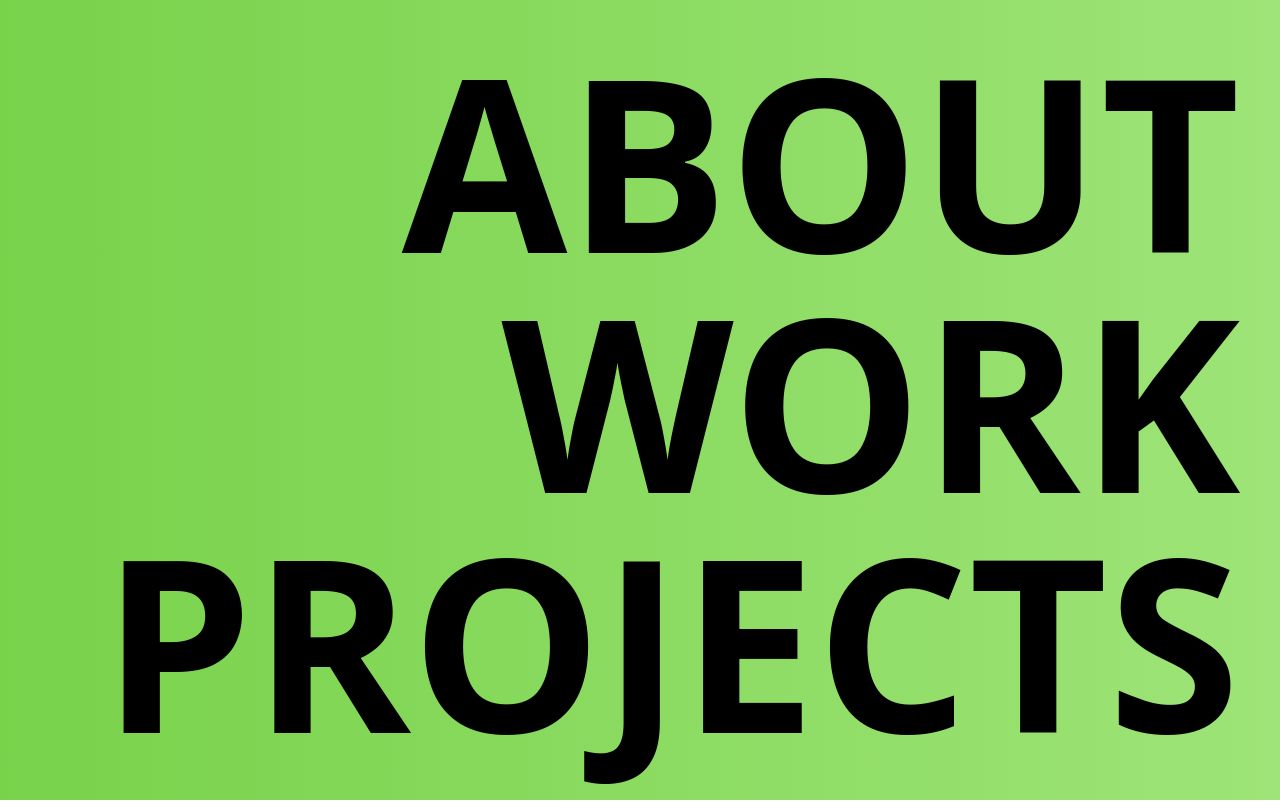
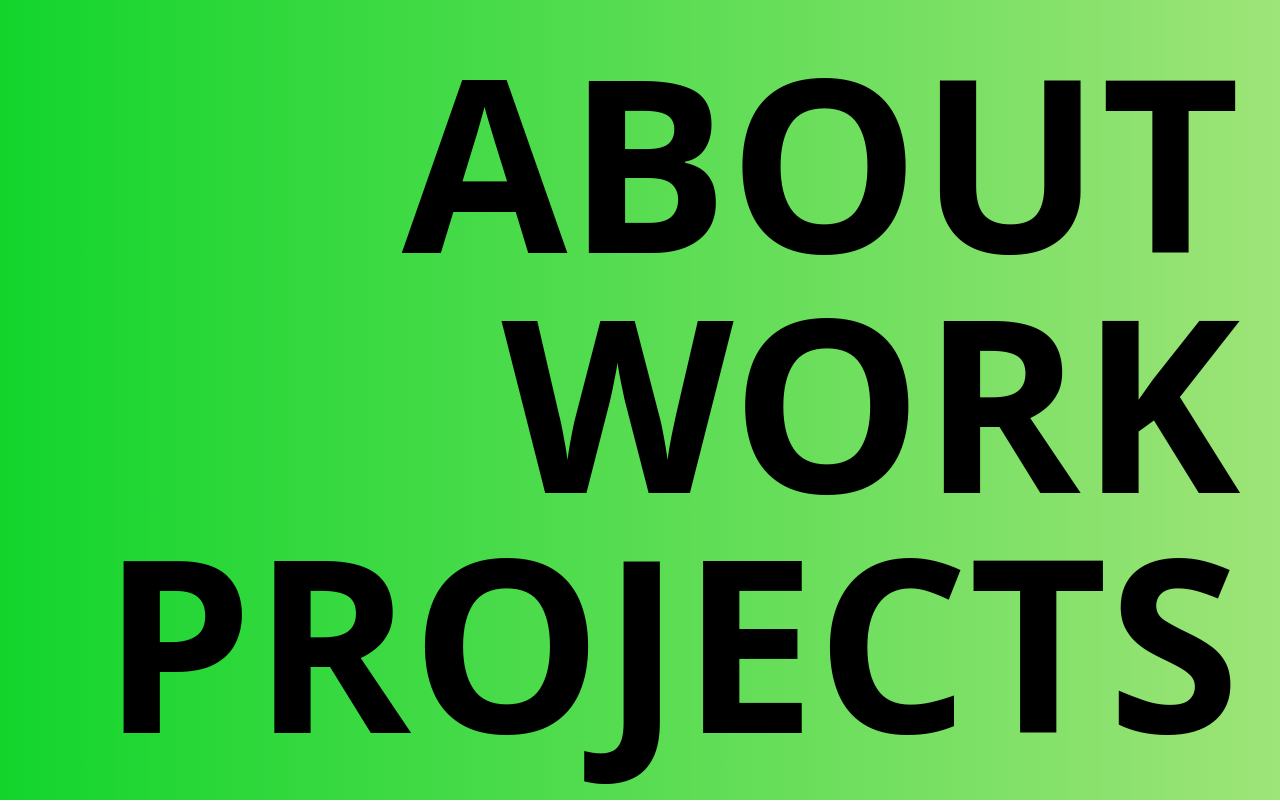
Before and after one commit to sestuna117/portfolio-next, a Next.js app: page / in a window 1280 px wide. Built offline with nearby package versions, Linux system fonts and the light colour scheme.

Commit message:
Add new color

```diff
--- a/src/app/page.tsx
+++ b/src/app/page.tsx
@@ -1,9 +1,8 @@
-import Link from "next/link";
 import {HomeLink} from "@/app/_components/HomeLink";
 
 export default function Home() {
   return (
-      <main className={"w-screen h-screen p-10 bg-gradient-to-r from-atlantis to-pastel-green"}>
+      <main className={"w-screen h-screen p-10 bg-gradient-to-r from-malachite to-pastel-green"}>
           <div className={"flex flex-col items-end"}>
               <HomeLink href={"/about"} label={"About"} />
               <HomeLink href={"/work"} label={"Work"} />
--- a/tailwind.config.ts
+++ b/tailwind.config.ts
@@ -17,7 +17,8 @@ const config: Config = {
         'heavy-metal': '#2c2e2b',
         'cod-gray': '#121212',
         'pastel-green': '#9ee478',
-        'atlantis': '#78D24A'
+        'atlantis': '#78D24A',
+        'malachite': '#12d52c',
       },
       transitionProperty: {
         'background-size': 'background-size'
```
Also changed, not shown: 1 other file (tests, documents, lock files or other folders).
